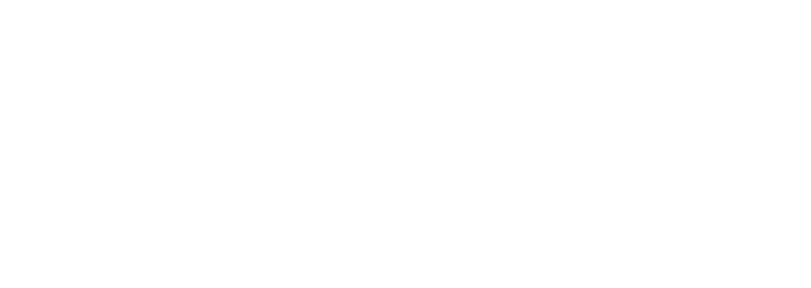
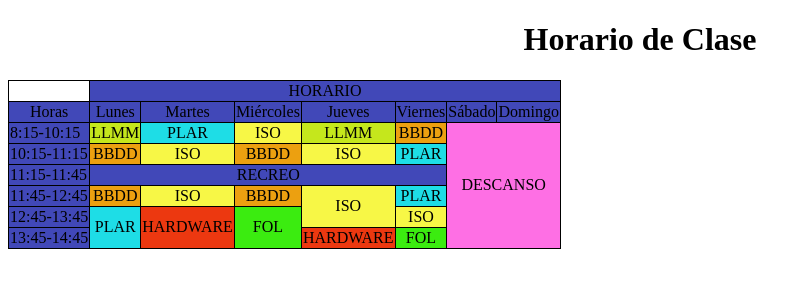
Before and after one commit to Marioms03/Lenguaje-de-marcas, a plain HTML site: page Ejercicios/horario.html in a window 1280 px wide. Shown: the whole page, without its empty margins (0-811 px from the left). Drawn offline with Linux system fonts and the light colour scheme.

Commit message:
Cambios subidos

```diff
--- a/Ejercicios/horario.html
+++ b/Ejercicios/horario.html
@@ -0,0 +1,67 @@
+<!DOCTYPE html>
+<head>
+    <title>Horario</title>
+    <style>td{border:1px solid black} table {border-collapse: collapse;}
+    </style>
+</head>
+
+<body>
+    <h1 style="text-align: center;">Horario de Clase</h1>
+    <table>
+        <td></td>
+        <td colspan="7" style="text-align: center"; bgcolor="4148b8">HORARIO</td>
+        <tr>
+            <td style="text-align: center;" bgcolor="4148b8">Horas</td>
+            <td style="text-align: center;" bgcolor="4148b8">Lunes</td>
+            <td style="text-align: center;" bgcolor="4148b8">Martes</td>
+            <td style="text-align: center;" bgcolor="4148b8">Miércoles</td>
+            <td style="text-align: center;" bgcolor="4148b8">Jueves</td>
+            <td style="text-align: center;" bgcolor="4148b8">Viernes</td>
+            <td style="text-align: center;" bgcolor="4148b8">Sábado</td>
+            <td style="text-align: center;" bgcolor="4148b8">Domingo</td>
+        </tr>
+        <tr>
+            <td rowspan ="2" bgcolor="4148b8">8:15-10:15</td>
+            <td rowspan="2" style="text-align: center;" bgcolor="c5e71c">LLMM</td>
+            <td rowspan ="2" style="text-align: center;" bgcolor="1edde6">PLAR</td>
+            <td rowspan ="2" style="text-align: center;" bgcolor="f7f746">ISO</td>
+            <td rowspan ="2" style="text-align: center;" bgcolor="c5e71c">LLMM</td>
+            <td rowspan ="2" style="text-align: center;" bgcolor="eca010">BBDD</td>
+            <td rowspan ="7" colspan="2" style="text-align: center;" bgcolor="fe6fe4">DESCANSO</td>
+        </tr>
+        <tr></tr>
+        <tr>
+            <td bgcolor="4148b8">10:15-11:15</td>
+            <td style="text-align: center;" bgcolor="eca010">BBDD</td>
+            <td style="text-align: center;" bgcolor="f7f746">ISO</td>
+            <td style="text-align: center;" bgcolor="eca010">BBDD</td>
+            <td style="text-align: center;" bgcolor="f7f746">ISO</td>
+            <td style="text-align: center;" bgcolor="1edde6">PLAR</td>
+        </tr>
+        <tr>
+            <td bgcolor="4148b8">11:15-11:45</td>
+            <td colspan="5" style="text-align: center;" bgcolor="4148b8">RECREO</td>
+        </tr>
+        <tr>
+            <td bgcolor="4148b8">11:45-12:45</td>
+            <td style="text-align: center;" bgcolor="eca010">BBDD</td>
+            <td style="text-align: center;" bgcolor="f7f746">ISO</td>
+            <td style="text-align: center;" bgcolor="eca010">BBDD</td>
+            <td rowspan ="2" style="text-align: center;" bgcolor="f7f746">ISO</td>
+            <td style="text-align: center;" bgcolor="1edde6">PLAR</td>
+        </tr>
+        <tr>
+            <td bgcolor="4148b8">12:45-13:45</td>
+            <td rowspan ="2" style="text-align: center" bgcolor="1edde6">PLAR</td>
+            <td rowspan ="2" style="text-align: center;" bgcolor="ec3810">HARDWARE</td>
+            <td rowspan ="2" style="text-align: center;" bgcolor="3bec10">FOL</td>
+            <td style="text-align: center;" bgcolor="f7f746">ISO</td>
+        </tr>
+        <tr>
+            <td bgcolor="4148b8">13:45-14:45</td>
+            <td style="text-align: center;" bgcolor="ec3810">HARDWARE</td>
+            <td style="text-align: center;" bgcolor="3bec10">FOL</td>
+        </tr>
+    </table>
+</body>
+</html>
```
Also changed, not shown: Ejercicios/tortillapapas.html (+1 -0 lines).
